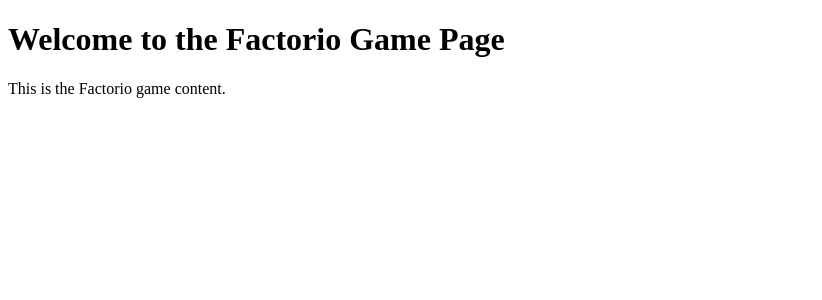
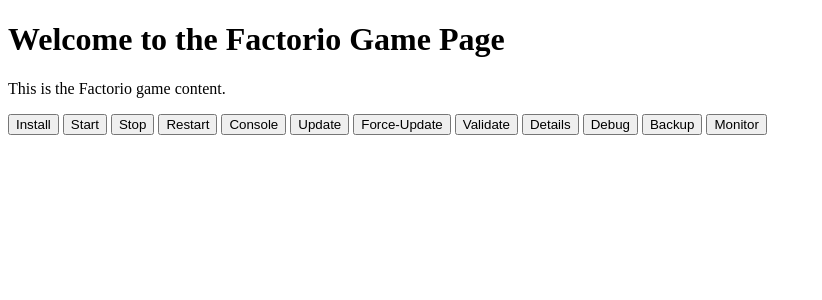
Before and after one commit to LoadingStill/WebGSM, a Flask app: page /games/factorio in a window 1280 px wide. Shown: the top 300 px of the page, without its empty margins (0-822 px from the left). Run offline with Flask 3, Linux system fonts and the light colour scheme.

Commit message:
Update templates/games/factorio.html

```diff
--- a/templates/games/factorio.html
+++ b/templates/games/factorio.html
@@ -7,5 +7,17 @@
 <body>
     <h1>Welcome to the Factorio Game Page</h1>
     <p>This is the Factorio game content.</p>
+    <button class="installButton" title="Install Factorio Server">Install</button>
+    <button class="startButton" title="Start Factorio Server">Start</button>
+    <button class="stopButton" title="Stop Factorio Server">Stop</button>
+    <button class="restartButton" title="Restart Factorio Server">Restart</button>
+    <button class="consoleButton" title="Console Factorio Server">Console</button>
+    <button class="updateButton" title="Update Factorio Server">Update</button>
+    <button class="force-updateButton" title="force-update Factorio Server">Force-Update</button>
+    <button class="validateButton" title="Validate Factorio Server">Validate</button>
+    <button class="detailsButton" title="Details Factorio Server">Details</button>
+    <button class="debugButton" title="Debug Factorio Server">Debug</button>
+    <button class="backupButton" title="Backup Factorio Server">Backup</button>
+    <button class="monitorButton" title="Monitor Factorio Server">Monitor</button>
 </body>
 </html>
```
